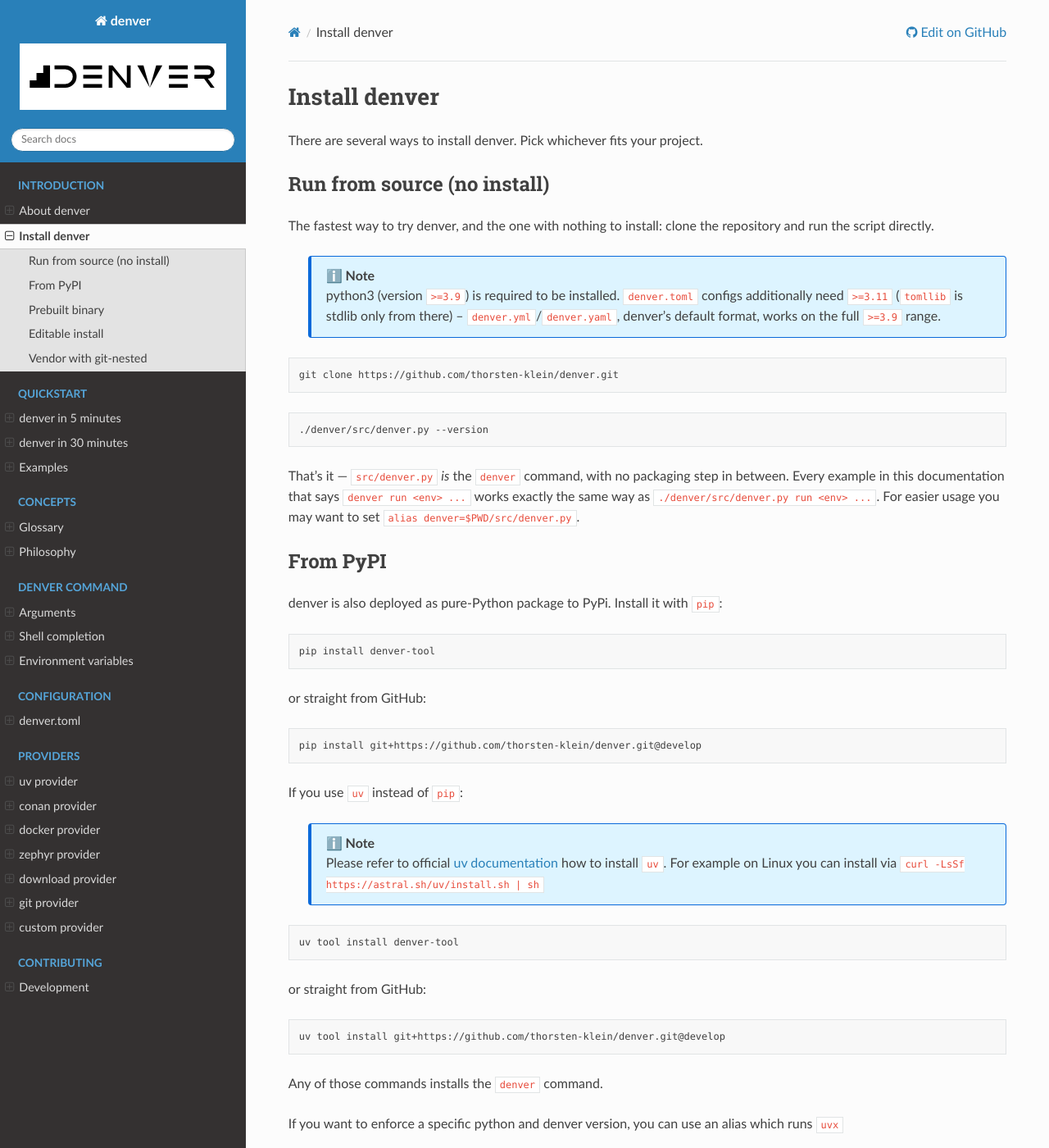
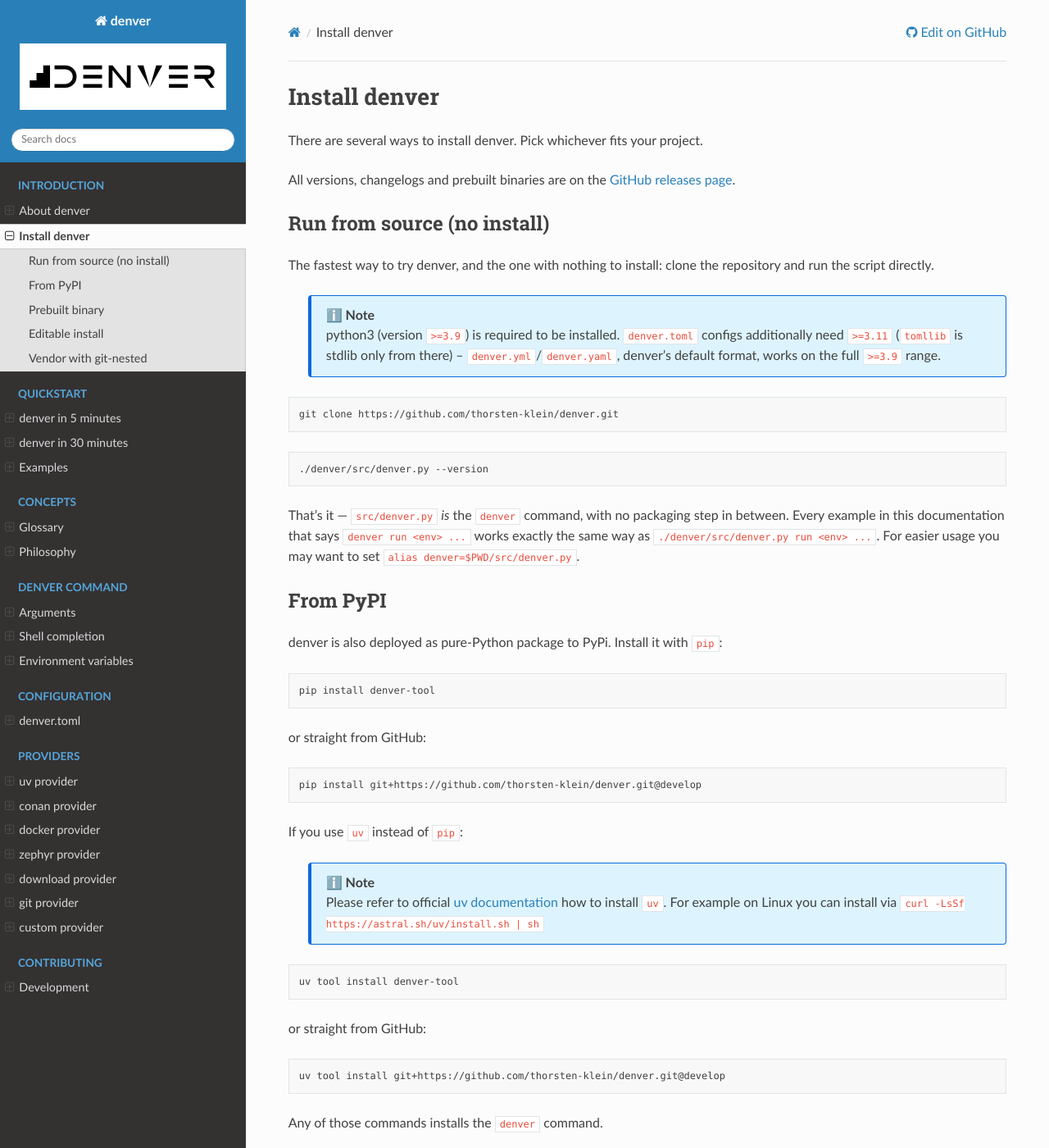
Before and after one commit to thorsten-klein/denver, a Sphinx documentation site: the page built from doc/introduction/install.md, in a window 1280 px wide and 1400 px high. Shown: the whole window at 82% size. Built offline with Sphinx 7.4.7 and the Read the Docs theme 3.1.0, drawn with Linux system fonts in a browser that asks for light colours; part of the change alters nothing that is shown.

Commit message:
docs: show the built version in the sidebar, linked to its tree (#140)
sphinx_rtd_theme 3.x dropped its display_version option (and the sidebar
markup/styling behind it), so a self-built site showed no version at all.

doc/conf.py now derives `release` the same way denver's own scm_version()
does for `denver --version` (git describe --tags), and computes a
version_url pointing at the exact commit tree it was built from --
falling back to the installed distribution's metadata when there's no
checkout to describe.

doc/_templates/layout.html (new) and doc/_static/custom.css restore the
sidebar version line the theme used to render.

doc/introduction/install.md gains a one-line pointer to GitHub releases
for versions/changelogs/binaries.


Claude-Session: https://claude.ai/code/session_01859oztKyUdhh68ZMrMpJah

Co-authored-by: Claude Sonnet 5 <noreply@anthropic.com>

```diff
--- a/doc/_static/custom.css
+++ b/doc/_static/custom.css
@@ -104,3 +104,44 @@
   font-weight: 700;
   text-transform: capitalize;
 }
+
+/* 5. The sidebar version line (doc/_templates/layout.html). sphinx_rtd_theme
+ *    3.x dropped both the markup and the styling its older versions had for
+ *    this, so both live here now.
+ *
+ *    The theme's own sidebartitle block ends with the search box, so the
+ *    template can only append after it -- these two rules put the line back
+ *    between the title and the box, where the theme used to render it,
+ *    without the template having to restate the whole block (and drift from
+ *    it on the next theme upgrade). Everything else in the header keeps its
+ *    default order of 0, i.e. stays in source order ahead of these two. */
+.wy-side-nav-search {
+  display: flex;
+  flex-direction: column;
+}
+
+.wy-side-nav-search > div.version {
+  order: 1;
+  margin-top: -0.4045em;
+  margin-bottom: 0.809em;
+  font-weight: 400;
+  color: hsla(0, 0%, 100%, 0.4);
+}
+
+.wy-side-nav-search > [role="search"] {
+  order: 2;
+}
+
+/* The link is the version string itself -- it should read as that line, not
+ * as a blue link on a blue header; the underline on hover is what signals
+ * it's clickable. */
+.wy-side-nav-search > div.version a,
+.wy-side-nav-search > div.version a:visited {
+  color: inherit;
+  text-decoration: none;
+}
+
+.wy-side-nav-search > div.version a:hover {
+  color: #fcfcfc;
+  text-decoration: underline;
+}
--- /dev/null
+++ b/doc/_templates/layout.html
@@ -0,0 +1,25 @@
+{# Adds the version line under the sidebar title.
+
+   sphinx_rtd_theme used to render this itself, behind a `display_version`
+   theme option; 3.x dropped it -- the theme's own sidebar now shows a
+   version only on readthedocs.org-hosted builds, where the RTD addons
+   inject a switcher into `div.switch-menus`. This site is self-built and
+   published to gh-pages, so it renders the line itself.
+
+   `release` and `version_url` both come from doc/conf.py (the latter via
+   html_context) -- the version links to the exact tag or commit the build
+   came from. The theme's sidebartitle block ends with the search box, so
+   `super()` puts this markup after it; doc/_static/custom.css orders it
+   back above the box, where the theme always had it. #}
+{% extends "!layout.html" %}
+
+{%- block sidebartitle %}
+{{ super() }}
+{%- if release %}
+<div class="version">
+  {%- if version_url %}<a href="{{ version_url }}">{{ release }}</a>
+  {%- else %}{{ release }}
+  {%- endif %}
+</div>
+{%- endif %}
+{%- endblock %}
--- a/doc/conf.py
+++ b/doc/conf.py
@@ -21,21 +21,63 @@ build and publishes the combined result to the gh-pages branch.
 
 from __future__ import annotations
 
-from importlib.metadata import PackageNotFoundError, version
+import re
+import subprocess
+from importlib.metadata import PackageNotFoundError
+
+# aliased -- this module defines a `version` of its own further down.
+from importlib.metadata import version as distribution_version
+from pathlib import Path
 
 project = "denver"
 copyright = "denver contributors"
 author = "denver contributors"
 
-try:
-    # matches the installed distribution's version (setuptools-scm, derived
-    # from git tags -- see pyproject.toml's [tool.setuptools_scm]). Falls
-    # back quietly so a docs-only checkout without the package installed, or
-    # a shallow/tagless one, still builds.
-    release = version("denver-tool")
-except PackageNotFoundError:
-    release = "0.0.0"
+# Version shown in the sidebar (see _templates/layout.html), linked to the
+# tree it was built from. Same `git describe` call as denver's own
+# scm_version() (src/denver.py), so both report the same string -- "1.6.3",
+# or "1.6.3-8-g21900a7" past a tag. The distribution metadata is only a
+# fallback: nothing installs denver-tool into this build's venv.
+_HERE = Path(__file__).resolve().parent
+
+
+def _git(*args):
+    """Output of a git command in this checkout, or "" when git can't answer (no git, no checkout, no tags)."""
+    try:
+        completed = subprocess.run(
+            ["git", "-C", str(_HERE), *args],
+            capture_output=True,
+            text=True,
+            timeout=10,
+            check=False,
+        )
+    except (OSError, subprocess.SubprocessError):
+        return ""
+    return completed.stdout.strip() if completed.returncode == 0 else ""
+
+
+def _metadata_version():
+    """The installed denver-tool's version, or "" -- the fallback above."""
+    try:
+        return distribution_version("denver-tool")
+    except PackageNotFoundError:
+        return ""
+
+
+release = _git("describe", "--tags", "--match", "*.*.*") or _metadata_version()
 version = release
+
+# the repo the "Edit on GitHub" flyout and the version line point at.
+github_user = "thorsten-klein"
+github_repo = "denver"
+github_url = f"https://github.com/{github_user}/{github_repo}"
+
+# Link target -- the full sha where git has one, else the short sha in the
+# version string, else the tag (all a tagged build's string holds). GitHub
+# resolves all three; nothing to name means no link.
+_scm_node = re.search(r"[-+]g([0-9a-f]{7,40})$", release)
+_ref = _git("rev-parse", "HEAD") or (_scm_node.group(1) if _scm_node else release)
+version_url = f"{github_url}/tree/{_ref}" if _ref else ""
 
 # -- General configuration --------------------------------------------------
 
@@ -92,6 +134,11 @@ html_logo = "../src/denver_assets/logo.svg"
 # _static/ the same way it does html_logo above.
 html_favicon = "../src/denver_assets/favicon.svg"
 
+# doc/_templates/layout.html renders the sidebar version line itself:
+# sphinx_rtd_theme 3.x dropped its `display_version` option, and now shows
+# a version only on readthedocs.org-hosted builds.
+templates_path = ["_templates"]
+
 # doc/_static/custom.css overrides two of sphinx_rtd_theme's own defaults
 # that don't suit a docs-only site: a fixed 800px content column (leaving
 # most of a normal monitor empty) and `white-space: nowrap` on every inline
@@ -120,8 +167,10 @@ html_theme_options = {
 # which templates it in for hosted builds; a self-built site has to supply it).
 html_context = {
     "display_github": True,
-    "github_user": "thorsten-klein",
-    "github_repo": "denver",
+    "github_user": github_user,
+    "github_repo": github_repo,
     "github_version": "develop",
     "conf_py_path": "/doc/",
+    # read by doc/_templates/layout.html.
+    "version_url": version_url,
 }
--- a/doc/introduction/install.md
+++ b/doc/introduction/install.md
@@ -1,6 +1,9 @@
 # Install denver
 
 There are several ways to install denver. Pick whichever fits your project.
+
+All versions, changelogs and prebuilt binaries are on the
+[GitHub releases page](https://github.com/thorsten-klein/denver/releases).
 
 ## Run from source (no install)
 
```
